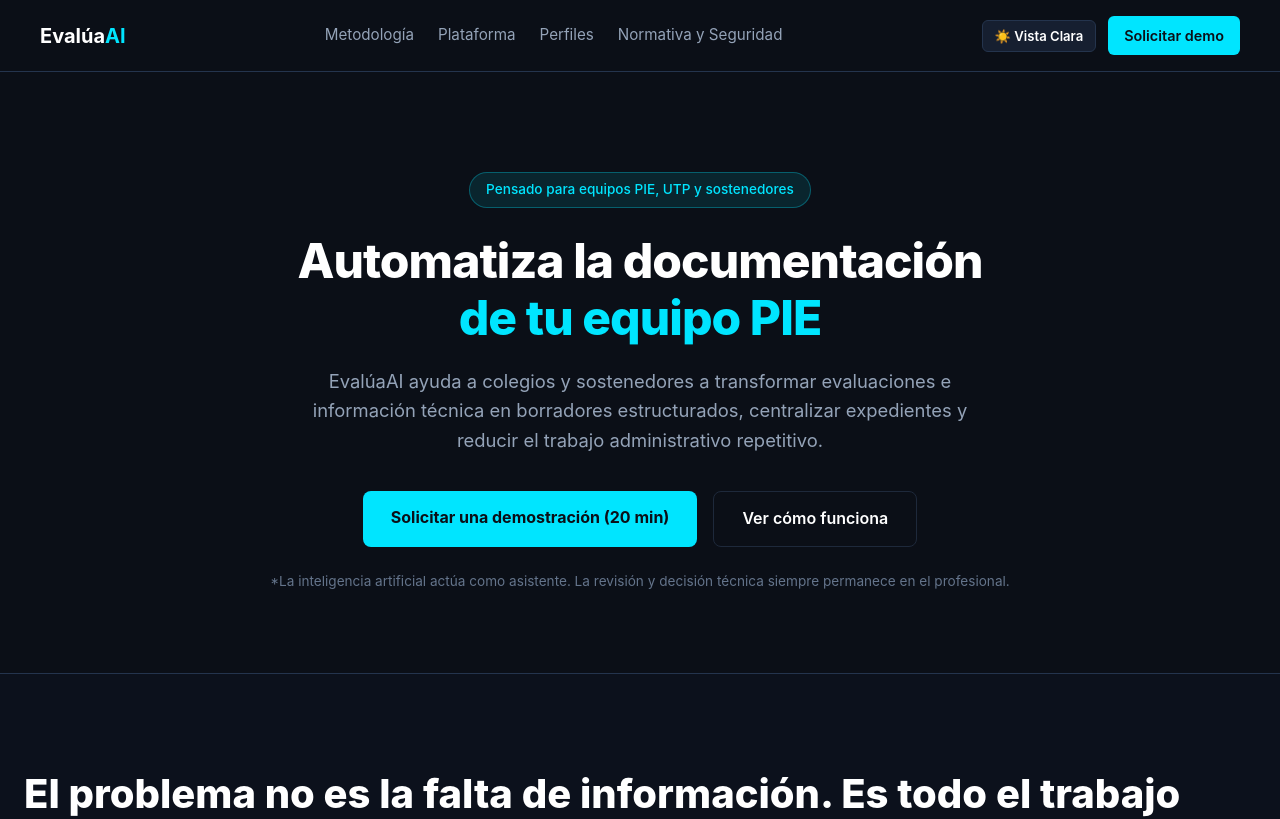
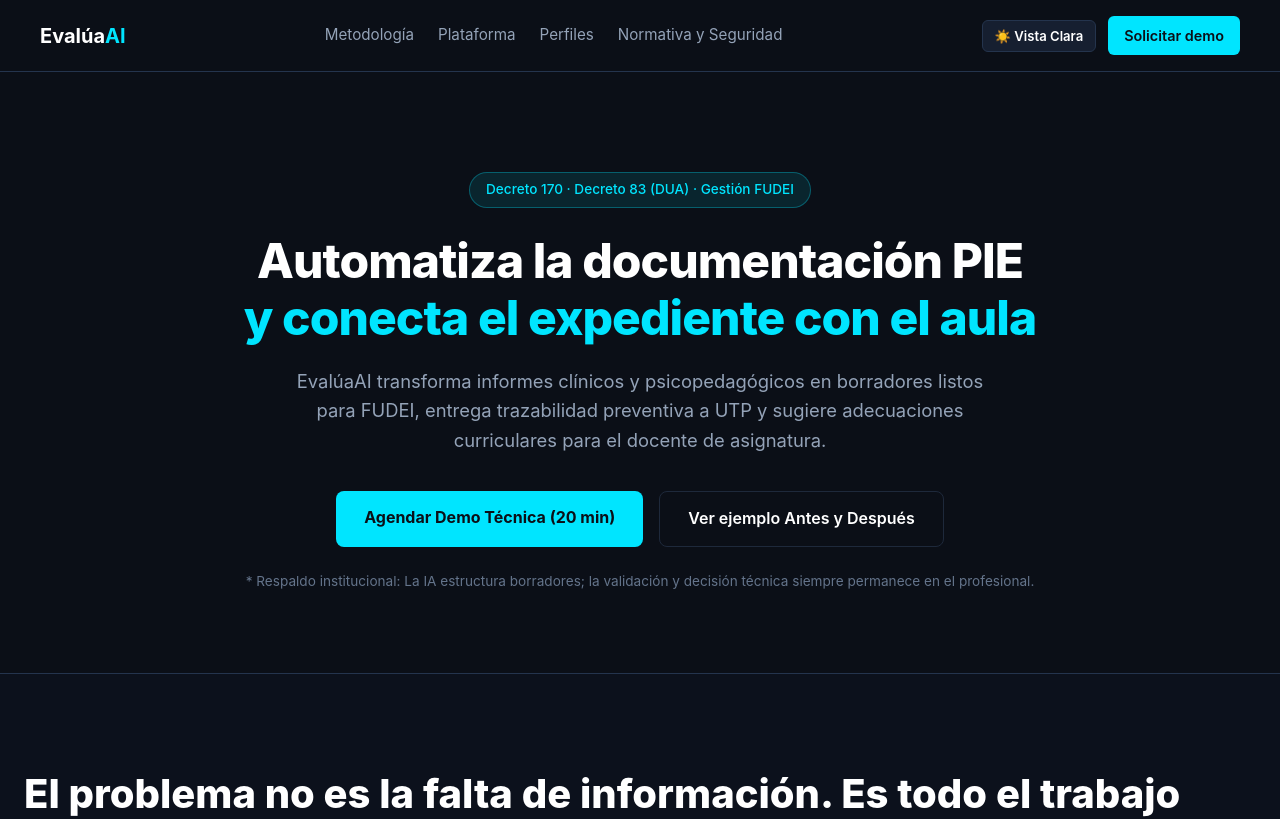
Before and after one commit to Milshakings/evaluaai-landing, a Next.js app: page / in a window 1280 px wide. Shown: the top 819 px of the page. Built offline with nearby package versions, Linux system fonts and the light colour scheme.

Commit message:
Update Hero.js

```diff
--- a/components/Hero.js
+++ b/components/Hero.js
@@ -3,20 +3,22 @@ import styles from './Hero.module.css';
 export default function Hero() {
   return (
     <section className={styles.hero}>
-      <span className={styles.badge}>Pensado para equipos PIE, UTP y sostenedores</span>
+      <span className={styles.badge}>
+        Decreto 170 · Decreto 83 (DUA) · Gestión FUDEI
+      </span>
       <h1 className={styles.title}>
-        Automatiza la documentación <br />
-        <span className={styles.highlight}>de tu equipo PIE</span>
+        Automatiza la documentación PIE <br />
+        <span className={styles.highlight}>y conecta el expediente con el aula</span>
       </h1>
       <p className={styles.subtitle}>
-        EvalúaAI ayuda a colegios y sostenedores a transformar evaluaciones e información técnica en borradores estructurados, centralizar expedientes y reducir el trabajo administrativo repetitivo.
+        EvalúaAI transforma informes clínicos y psicopedagógicos en borradores listos para FUDEI, entrega trazabilidad preventiva a UTP y sugiere adecuaciones curriculares para el docente de asignatura.
       </p>
       <div className={styles.ctaGroup}>
-        <a href="#demo" className={styles.btnPrimary}>Solicitar una demostración (20 min)</a>
-        <a href="#como-funciona" className={styles.btnSecondary}>Ver cómo funciona</a>
+        <a href="#demo" className={styles.btnPrimary}>Agendar Demo Técnica (20 min)</a>
+        <a href="#ver-demo" className={styles.btnSecondary}>Ver ejemplo Antes y Después</a>
       </div>
       <p className={styles.disclaimer}>
-        *La inteligencia artificial actúa como asistente. La revisión y decisión técnica siempre permanece en el profesional.
+        * Respaldo institucional: La IA estructura borradores; la validación y decisión técnica siempre permanece en el profesional.
       </p>
     </section>
   );
```
